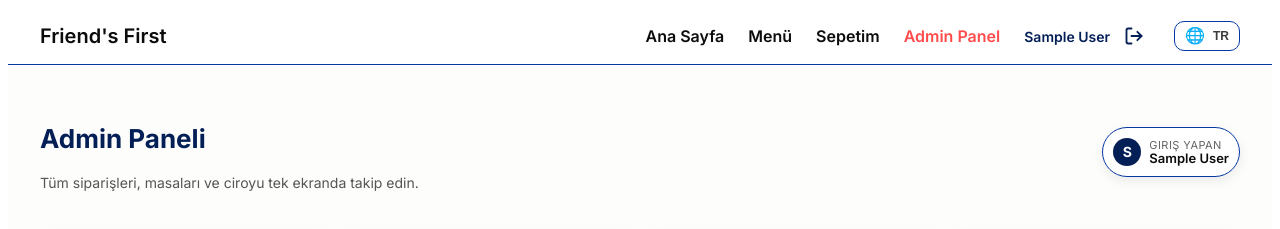
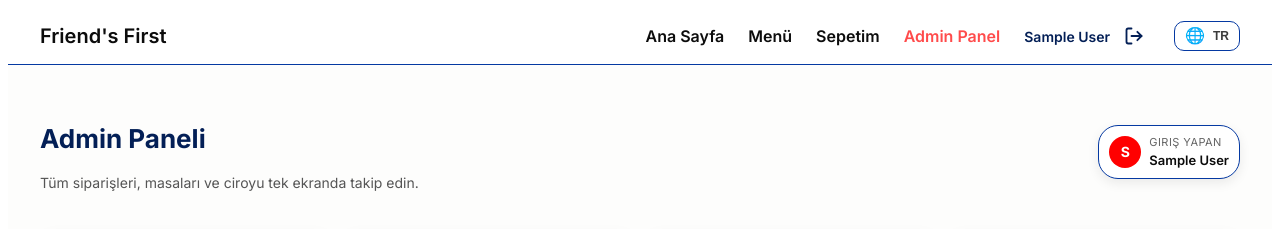
Before and after one commit to NurAleynaPektas/qrMenu, a React (Vite) app in the folder client/: page /admin/dashboard in a window 1280 px wide. Shown: the top 229 px of the page. Built offline with nearby package versions, Linux system fonts and the light colour scheme; sample sign-in values are in the browser's storage.

Commit message:
AdminPanel css

```diff
--- a/client/src/pages/AdminDashboard.module.css
+++ b/client/src/pages/AdminDashboard.module.css
@@ -31,17 +31,17 @@
   align-items: center;
   gap: 8px;
   padding: 10px 10px;
-  border-radius: 999px;
+  border-radius: 20px;
   background: #fff;
   border: 1px solid var(--border);
   box-shadow: 0 4px 12px var(--shadow);
 }
 
 .adminAvatar {
-  width: 28px;
-  height: 28px;
-  border-radius: 999px;
-  background: var(--accent);
+  width: 32px;
+  height: 32px;
+  border-radius:20px;
+  background: red;
   color: #fff;
   font-size: 14px;
   display: flex;
@@ -53,6 +53,7 @@
 .adminText {
   display: flex;
   flex-direction: column;
+  gap: 5px ;
   line-height: 1.1;
 }
 
@@ -366,10 +367,12 @@
   background: var(--accent);
   color: #fff;
   border-color: var(--accent);
+  padding:11px 16px;
 }
 
 .menuPrimaryBtn:hover {
-  box-shadow: 0 6px 16px var(--shadow);
+  background-color: var(--accent-light);
+  color: var(--accent);
 }
 
 .menuSecondaryBtn {
```
